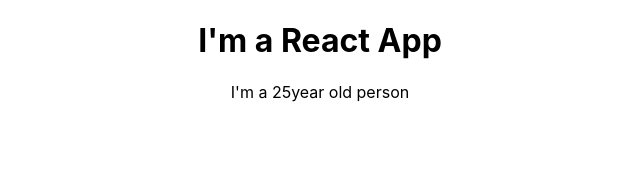
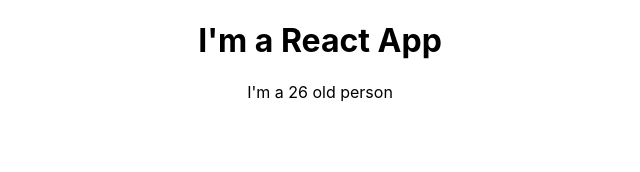
Before and after one commit to jagadeeshdeepak/react, a React (Create React App) app in the folder react-complete-guide/: page / in a window 1280 px wide. Shown: the top 172 px of the page, without its empty margins (320-960 px from the left). Built offline with nearby package versions, Linux system fonts and the light colour scheme.

Commit message:
add dynamic data to the jsx

```diff
--- a/react-complete-guide/src/Person/Person.js
+++ b/react-complete-guide/src/Person/Person.js
@@ -1,7 +1,7 @@
 import React from 'react';
 
 const person = () => {
-  return <p>I'm a 25year old person</p>;
+  return <p>I'm a { Math.floor(Math.random() * 30) } old person</p>;
 }
 
 export default person;
```
